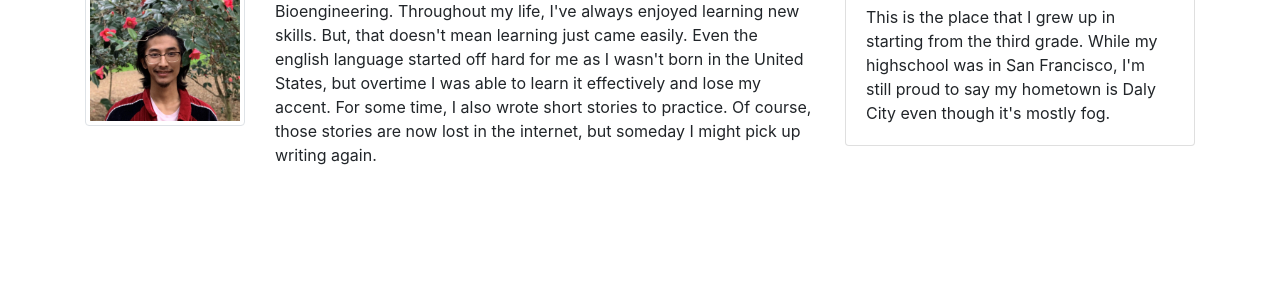
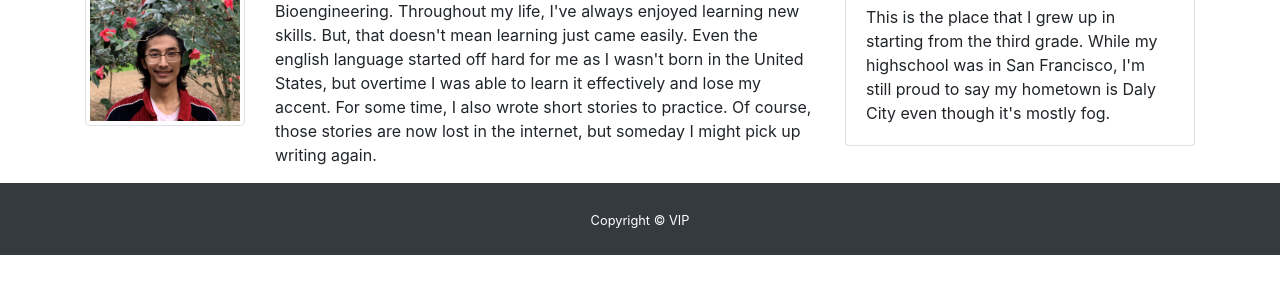
Before and after one commit to vpasamic/VIP, a plain HTML site: page index.html in a window 1280 px wide. Shown: the part 137-430 px from the top of the page. Drawn offline with nearby package versions, Linux system fonts and the light colour scheme.

Commit message:
added stylesheets

```diff
--- a/index.html
+++ b/index.html
@@ -4,6 +4,7 @@
     <meta charset="UTF-8">
     <meta name="viewport" content="width=device-width, initial-scale=1.0">
     <title>VIP Living</title>
+    <link rel="stylesheet" href="./styles.css">
     <link rel="stylesheet" href="https://maxcdn.bootstrapcdn.com/bootstrap/4.0.0/css/bootstrap.min.css" integrity="sha384-Gn5384xqQ1aoWXA+058RXPxPg6fy4IWvTNh0E263XmFcJlSAwiGgFAW/dAiS6JXm" crossorigin="anonymous">
 </head>
 <body>
@@ -63,6 +64,11 @@
           </div>
         </div>
       </div>
+      <footer id="sticky-footer" class="py-4 bg-dark text-white">
+        <div class="container text-center">
+          <small>Copyright &copy; VIP</small>
+        </div>
+        </footer>
 <script src="https://code.jquery.com/jquery-3.2.1.slim.min.js" integrity="sha384-KJ3o2DKtIkvYIK3UENzmM7KCkRr/rE9/Qpg6aAZGJwFDMVNA/GpGFF93hXpG5KkN" crossorigin="anonymous"></script>
 <script src="https://cdnjs.cloudflare.com/ajax/libs/popper.js/1.12.9/umd/popper.min.js" integrity="sha384-ApNbgh9B+Y1QKtv3Rn7W3mgPxhU9K/ScQsAP7hUibX39j7fakFPskvXusvfa0b4Q" crossorigin="anonymous"></script>
 <script src="https://maxcdn.bootstrapcdn.com/bootstrap/4.0.0/js/bootstrap.min.js" integrity="sha384-JZR6Spejh4U02d8jOt6vLEHfe/JQGiRRSQQxSfFWpi1MquVdAyjUar5+76PVCmYl" crossorigin="anonymous"></script>
```
Also changed, not shown: Portfolio.html (+4 -2 lines), contact.html (+1 -0 lines), images/activities/Museum.JPG, styles.css (added).
